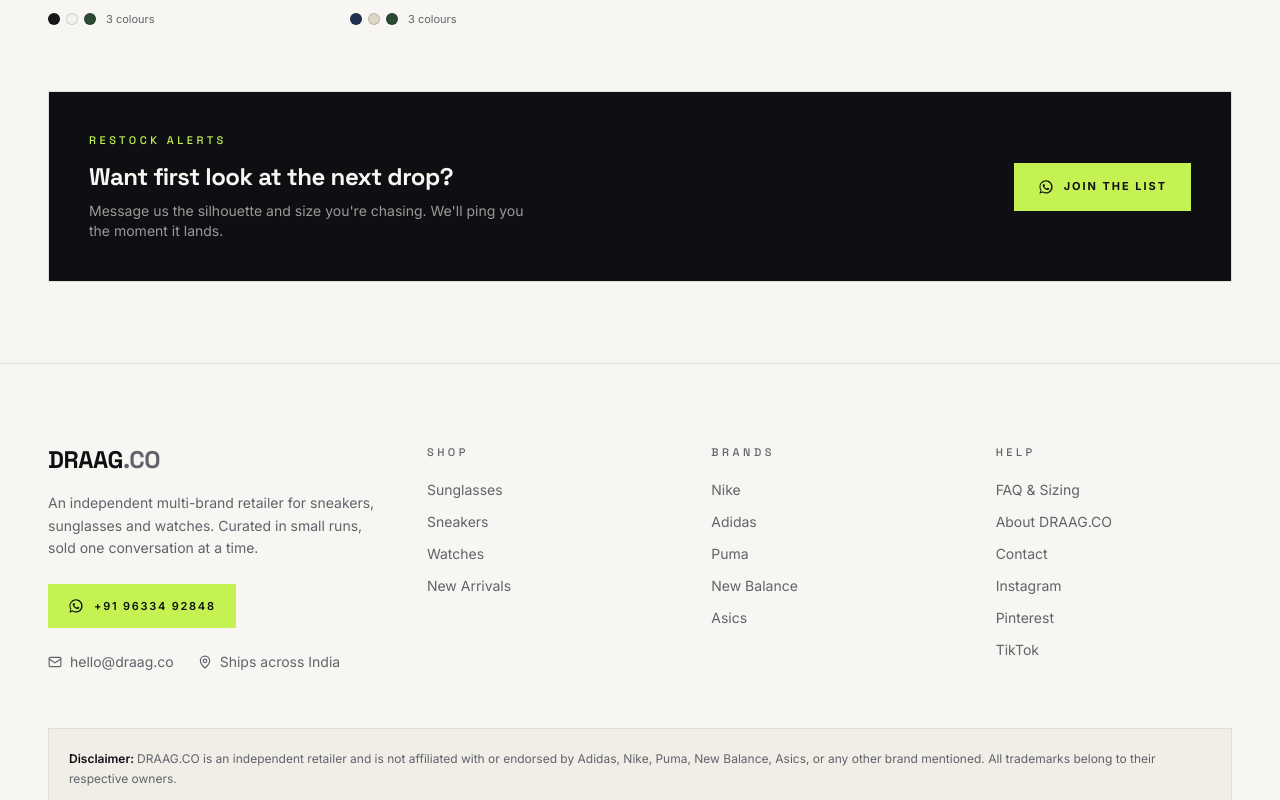
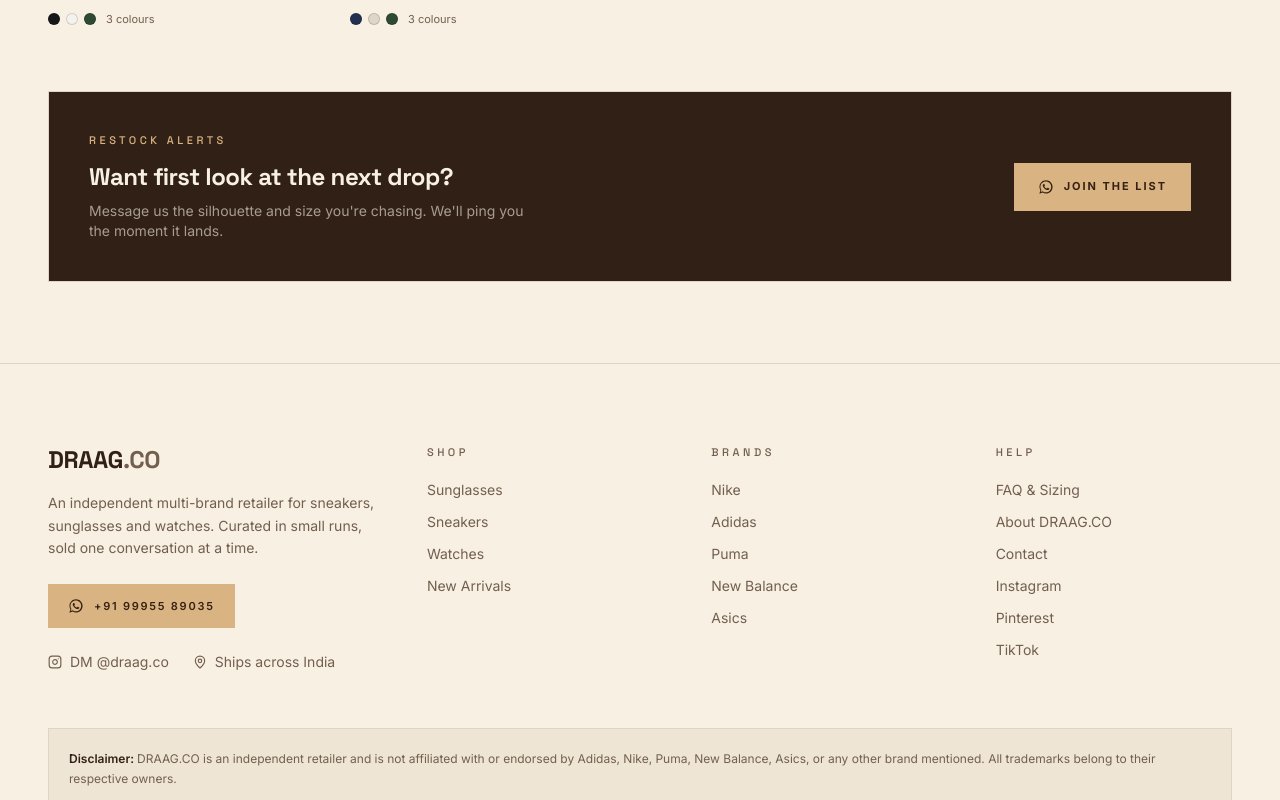
Before and after one commit to DRAAG/draag, a React (Vite) app: page /new-arrivals in a window 1280 px wide. Shown: the part 2000-2800 px from the top of the page. Built offline with nearby package versions, Linux system fonts and the light colour scheme; no server answers; what @convex-dev/auth would draw is missing.

Commit message:
Freebuff: Change the whatsapp phone number to "919995589035". Link...

```diff
--- a/src/components/store/Footer.tsx
+++ b/src/components/store/Footer.tsx
@@ -1,4 +1,4 @@
-import { Mail, MapPin } from "lucide-react";
+import { Instagram, MapPin } from "lucide-react";
 import type { ReactNode } from "react";
 import { Link } from "react-router";
 
@@ -6,14 +6,14 @@ import { WhatsAppIcon } from "@/components/store/WhatsAppIcon";
 import {
   BRANDS,
   CATEGORIES,
-  CONTACT_EMAIL,
+  INSTAGRAM_DM_URL,
   INSTAGRAM_HANDLE,
   WHATSAPP_DISPLAY,
 } from "@/data/products";
 import { whatsappChatUrl } from "@/lib/whatsapp";
 
 const SOCIALS = [
-  { label: "Instagram", href: `https://instagram.com/${INSTAGRAM_HANDLE.replace("@", "")}` },
+  { label: "Instagram", href: INSTAGRAM_DM_URL },
   { label: "Pinterest", href: "https://pinterest.com" },
   { label: "TikTok", href: "https://tiktok.com" },
 ];
@@ -59,11 +59,13 @@ export function Footer() {
 
             <div className="mt-6 flex flex-wrap gap-x-6 gap-y-2 text-sm text-muted-foreground">
               <a
-                href={`mailto:${CONTACT_EMAIL}`}
+                href={INSTAGRAM_DM_URL}
+                target="_blank"
+                rel="noopener noreferrer"
                 className="inline-flex items-center gap-2 transition-colors hover:text-foreground"
               >
-                <Mail className="size-3.5" />
-                {CONTACT_EMAIL}
+                <Instagram className="size-3.5" />
+                DM {INSTAGRAM_HANDLE}
               </a>
               <span className="inline-flex items-center gap-2">
                 <MapPin className="size-3.5" />
--- a/src/components/store/ScrollShowcase.tsx
+++ b/src/components/store/ScrollShowcase.tsx
@@ -8,6 +8,7 @@ import {
   brandName,
   filterProducts,
   formatPrice,
+  productImage,
   type Category,
   type Product,
 } from "@/data/products";
@@ -45,7 +46,7 @@ function ShowcasePanel({
     >
       <Link
         to={`/category/${category.slug}`}
-        className="group/img relative block aspect-[4/3] overflow-hidden rounded-sm bg-black sm:aspect-[16/10] lg:aspect-[3/4]"
+        className="group/img relative block aspect-[4/3] overflow-hidden rounded-sm bg-foreground sm:aspect-[16/10] lg:aspect-[3/4]"
       >
         <motion.div
           className="absolute inset-0"
@@ -59,6 +60,7 @@ function ShowcasePanel({
             brand={brandName(product.brand)}
             title={product.name}
             frame={index + 1}
+            image={productImage(product.slug, index + 1)}
             className="transition-transform duration-700 ease-out group-hover/img:scale-[1.05]"
           />
         </motion.div>
--- a/src/data/products.ts
+++ b/src/data/products.ts
@@ -32,12 +32,16 @@ export interface Product {
   colors: ColorOption[];
   sizes: string[];
   tags: ProductTag[];
+  /** Dummy catalogue photo — replace with real product photography. */
+  image: string;
 }
 
-export const WHATSAPP_NUMBER = "919633492848";
-export const WHATSAPP_DISPLAY = "+91 96334 92848";
-export const CONTACT_EMAIL = "hello@draag.co";
+export const WHATSAPP_NUMBER = "919995589035";
+export const WHATSAPP_DISPLAY = "+91 99955 89035";
 export const INSTAGRAM_HANDLE = "@draag.co";
+/** Instagram business DM — every enquiry that used to be an email goes here. */
+export const INSTAGRAM_DM_URL =
+  "https://www.instagram.com/draag.co?stkn=MWdxcDh3YmRtdDNnaA==";
 
 export const BRANDS: Brand[] = [
   {
@@ -115,7 +119,15 @@ const C = {
   silver: { name: "Silver", hex: "#D3D5D8" },
 } satisfies Record<string, ColorOption>;
 
-export const PRODUCTS: Product[] = [
+/**
+ * Dummy catalogue photography: a deterministic real photo per product and
+ * frame, so the grid reads like a stocked store instead of empty plates.
+ */
+export function productImage(slug: string, frame = 0): string {
+  return `https://picsum.photos/seed/draag-${slug}-${frame}/1000/1250`;
+}
+
+const PRODUCT_DATA: Omit<Product, "image">[] = [
   // ---------------------------------------------------------------- sneakers
   {
     slug: "nike-air-max-90",
@@ -325,6 +337,12 @@ export const PRODUCTS: Product[] = [
   },
 ];
 
+/** Every product gets a dummy photo; use `productImage(slug, frame)` for the rest. */
+export const PRODUCTS: Product[] = PRODUCT_DATA.map((product) => ({
+  ...product,
+  image: productImage(product.slug),
+}));
+
 export function getProductBySlug(slug: string): Product | undefined {
   return PRODUCTS.find((p) => p.slug === slug);
 }
--- a/src/index.css
+++ b/src/index.css
@@ -51,72 +51,72 @@
 /* CHANGE VALUES FOR THEME */
 :root {
   --radius: 0.25rem;
-  /* warm ivory canvas + near-black ink */
-  --background: oklch(0.973 0.006 95);
-  --foreground: oklch(0.17 0.006 264);
-  --card: oklch(0.995 0.003 95);
-  --card-foreground: oklch(0.17 0.006 264);
-  --popover: oklch(0.995 0.003 95);
-  --popover-foreground: oklch(0.17 0.006 264);
-  --primary: oklch(0.17 0.006 264);
-  --primary-foreground: oklch(0.98 0.006 95);
-  --secondary: oklch(0.936 0.012 92);
-  --secondary-foreground: oklch(0.17 0.006 264);
-  --muted: oklch(0.945 0.008 95);
-  --muted-foreground: oklch(0.5 0.012 264);
-  --accent: oklch(0.9 0.19 124);
-  --accent-foreground: oklch(0.17 0.006 264);
-  --destructive: oklch(0.577 0.245 27.325);
-  --border: oklch(0.898 0.009 95);
-  --input: oklch(0.898 0.009 95);
-  --ring: oklch(0.78 0.15 124);
-  --chart-1: oklch(0.646 0.222 41.116);
-  --chart-2: oklch(0.6 0.118 184.704);
-  --chart-3: oklch(0.398 0.07 227.392);
-  --chart-4: oklch(0.828 0.189 84.429);
-  --chart-5: oklch(0.769 0.188 70.08);
-  --sidebar: oklch(0.985 0 0);
-  --sidebar-foreground: oklch(0.145 0 0);
-  --sidebar-primary: oklch(0.205 0 0);
-  --sidebar-primary-foreground: oklch(0.985 0 0);
-  --sidebar-accent: oklch(0.97 0 0);
-  --sidebar-accent-foreground: oklch(0.205 0 0);
-  --sidebar-border: oklch(0.922 0 0);
-  --sidebar-ring: oklch(0.708 0 0);
+  /* beige canvas + espresso ink + camel accent */
+  --background: oklch(0.956 0.019 82);
+  --foreground: oklch(0.262 0.032 55);
+  --card: oklch(0.978 0.013 84);
+  --card-foreground: oklch(0.262 0.032 55);
+  --popover: oklch(0.978 0.013 84);
+  --popover-foreground: oklch(0.262 0.032 55);
+  --primary: oklch(0.3 0.041 52);
+  --primary-foreground: oklch(0.965 0.017 84);
+  --secondary: oklch(0.906 0.027 80);
+  --secondary-foreground: oklch(0.28 0.036 54);
+  --muted: oklch(0.921 0.021 82);
+  --muted-foreground: oklch(0.5 0.036 58);
+  --accent: oklch(0.79 0.079 72);
+  --accent-foreground: oklch(0.268 0.04 55);
+  --destructive: oklch(0.55 0.16 32);
+  --border: oklch(0.878 0.025 80);
+  --input: oklch(0.878 0.025 80);
+  --ring: oklch(0.63 0.09 65);
+  --chart-1: oklch(0.62 0.11 55);
+  --chart-2: oklch(0.73 0.062 76);
+  --chart-3: oklch(0.45 0.05 60);
+  --chart-4: oklch(0.82 0.075 86);
+  --chart-5: oklch(0.56 0.048 128);
+  --sidebar: oklch(0.966 0.016 83);
+  --sidebar-foreground: oklch(0.262 0.032 55);
+  --sidebar-primary: oklch(0.3 0.041 52);
+  --sidebar-primary-foreground: oklch(0.965 0.017 84);
+  --sidebar-accent: oklch(0.906 0.027 80);
+  --sidebar-accent-foreground: oklch(0.28 0.036 54);
+  --sidebar-border: oklch(0.878 0.025 80);
+  --sidebar-ring: oklch(0.63 0.09 65);
 }
 
 .dark {
-  --background: oklch(0.145 0 0);
-  --foreground: oklch(0.985 0 0);
-  --card: oklch(0.205 0 0);
-  --card-foreground: oklch(0.985 0 0);
-  --popover: oklch(0.205 0 0);
-  --popover-foreground: oklch(0.985 0 0);
-  --primary: oklch(0.922 0 0);
-  --primary-foreground: oklch(0.205 0 0);
-  --secondary: oklch(0.269 0 0);
-  --secondary-foreground: oklch(0.985 0 0);
-  --muted: oklch(0.269 0 0);
-  --muted-foreground: oklch(0.708 0 0);
-  --accent: oklch(0.269 0 0);
-  --accent-foreground: oklch(0.985 0 0);
-  --destructive: oklch(0.704 0.191 22.216);
-  --border: oklch(1 0 0 / 10%);
-  --input: oklch(1 0 0 / 15%);
-  --ring: oklch(0.556 0 0);
-  --chart-1: oklch(0.488 0.243 264.376);
-  --chart-2: oklch(0.696 0.17 162.48);
-  --chart-3: oklch(0.769 0.188 70.08);
-  --chart-4: oklch(0.627 0.265 303.9);
-  --chart-5: oklch(0.645 0.246 16.439);
-  --sidebar: oklch(0.205 0 0);
-  --sidebar-foreground: oklch(0.985 0 0);
-  --sidebar-primary: oklch(0.488 0.243 264.376);
-  --sidebar-primary-foreground: oklch(0.985 0 0);
-  --sidebar-accent: oklch(0.269 0 0);
-  --sidebar-accent-foreground: oklch(0.985 0 0);
-  --sidebar-border: oklch(1 0 0 / 10%);
-  --sidebar-ring: oklch(0.556 0 0);
+  --background: oklch(0.215 0.021 60);
+  --foreground: oklch(0.945 0.017 84);
+  --card: oklch(0.262 0.024 58);
+  --card-foreground: oklch(0.945 0.017 84);
+  --popover: oklch(0.262 0.024 58);
+  --popover-foreground: oklch(0.945 0.017 84);
+  --primary: oklch(0.9 0.021 82);
+  --primary-foreground: oklch(0.24 0.026 56);
+  --secondary: oklch(0.31 0.026 58);
+  --secondary-foreground: oklch(0.945 0.017 84);
+  --muted: oklch(0.31 0.026 58);
+  --muted-foreground: oklch(0.75 0.026 78);
+  --accent: oklch(0.79 0.079 72);
+  --accent-foreground: oklch(0.24 0.03 55);
+  --destructive: oklch(0.63 0.16 30);
+  --border: oklch(1 0 0 / 12%);
+  --input: oklch(1 0 0 / 16%);
+  --ring: oklch(0.63 0.09 65);
+  --chart-1: oklch(0.68 0.1 58);
+  --chart-2: oklch(0.78 0.07 78);
+  --chart-3: oklch(0.86 0.06 88);
+  --chart-4: oklch(0.58 0.09 45);
+  --chart-5: oklch(0.66 0.05 130);
+  --sidebar: oklch(0.262 0.024 58);
+  --sidebar-foreground: oklch(0.945 0.017 84);
+  --sidebar-primary: oklch(0.79 0.079 72);
+  --sidebar-primary-foreground: oklch(0.24 0.03 55);
+  --sidebar-accent: oklch(0.31 0.026 58);
+  --sidebar-accent-foreground: oklch(0.945 0.017 84);
+  --sidebar-border: oklch(1 0 0 / 12%);
+  --sidebar-ring: oklch(0.63 0.09 65);
 }
 
 @layer base {
--- a/src/pages/Contact.tsx
+++ b/src/pages/Contact.tsx
@@ -1,4 +1,4 @@
-import { Clock, Instagram, Mail, MapPin } from "lucide-react";
+import { Clock, Instagram, MapPin } from "lucide-react";
 import { useState } from "react";
 import { Link } from "react-router";
 
@@ -6,7 +6,7 @@ import { Reveal } from "@/components/store/Reveal";
 import { WhatsAppIcon } from "@/components/store/WhatsAppIcon";
 import { Button } from "@/components/ui/button";
 import {
-  CONTACT_EMAIL,
+  INSTAGRAM_DM_URL,
   INSTAGRAM_HANDLE,
   WHATSAPP_DISPLAY,
 } from "@/data/products";
@@ -22,18 +22,11 @@ const CHANNELS = [
     accent: true,
   },
   {
-    icon: Mail,
-    label: "Email",
-    value: CONTACT_EMAIL,
-    note: "For bulk enquiries, collaborations and invoices",
-    href: `mailto:${CONTACT_EMAIL}`,
-  },
-  {
     icon: Instagram,
-    label: "Instagram",
+    label: "Instagram DM",
     value: INSTAGRAM_HANDLE,
-    note: "New drops, restocks and behind the scenes",
-    href: "https://instagram.com/draag.co",
+    note: "Bulk enquiries, collaborations, invoices and new drops",
+    href: INSTAGRAM_DM_URL,
   },
 ];
 
@@ -52,12 +45,12 @@ export default function Contact() {
           <Reveal>
             <p className="eyebrow text-muted-foreground">Contact</p>
             <h1 className="display mt-6 max-w-3xl text-[12vw] leading-[0.95] sm:text-6xl lg:text-7xl">
-              One number. Real people.
+              Two chats. Real people.
             </h1>
             <p className="mt-7 max-w-2xl text-base leading-relaxed text-muted-foreground">
-              Everything happens in chat: sizing advice, stock checks, payment
-              links and dispatch updates. Pick the channel that suits you — we
-              reply to all of them ourselves.
+              Everything happens in a DM: sizing advice, stock checks, payment
+              links and dispatch updates. WhatsApp or Instagram — we answer both
+              of them ourselves.
             </p>
           </Reveal>
         </div>
@@ -154,12 +147,14 @@ export default function Contact() {
             </a>
 
             <p className="mt-4 text-xs text-background/45">
-              Prefer email? Write to{" "}
+              Prefer Instagram? DM us at{" "}
               <a
-                href={`mailto:${CONTACT_EMAIL}`}
+                href={INSTAGRAM_DM_URL}
+                target="_blank"
+                rel="noopener noreferrer"
                 className="underline underline-offset-4 hover:text-background"
               >
-                {CONTACT_EMAIL}
+                {INSTAGRAM_HANDLE}
               </a>
               .
             </p>
--- a/src/pages/Home.tsx
+++ b/src/pages/Home.tsx
@@ -170,7 +170,8 @@ export default function Home() {
                   brand={brandName(heroSneaker.brand)}
                   title={heroSneaker.name}
                   frame={0}
-                  alt="Featured sneaker placeholder"
+                  image={heroSneaker.image}
+                  alt={`${heroSneaker.name} by ${brandName(heroSneaker.brand)}`}
                 />
               </div>
             </div>
--- a/src/pages/Product.tsx
+++ b/src/pages/Product.tsx
@@ -27,6 +27,7 @@ import {
   brandName,
   formatPrice,
   getProductBySlug,
+  productImage,
 } from "@/data/products";
 import { cn } from "@/lib/utils";
 import { buildOrderMessage, whatsappOrderUrl } from "@/lib/whatsapp";
@@ -134,6 +135,7 @@ export default function ProductPage() {
                 brand={brand}
                 title={product.name}
                 frame={activeFrame}
+                image={productImage(product.slug, activeFrame)}
               />
             </div>
           </div>
@@ -158,6 +160,7 @@ export default function ProductPage() {
                     brand={brand}
                     title={product.name}
                     frame={index}
+                    image={productImage(product.slug, index)}
                     alt={`${product.name} — ${label}`}
                   />
                 </span>
```
Also changed, not shown: src/components/store/EditorialImage.tsx (+6 -3 lines), src/components/store/ProductCard.tsx (+7 -1 lines), src/lib/product-image.ts (+4 -4 lines), public/manifest.webmanifest.
